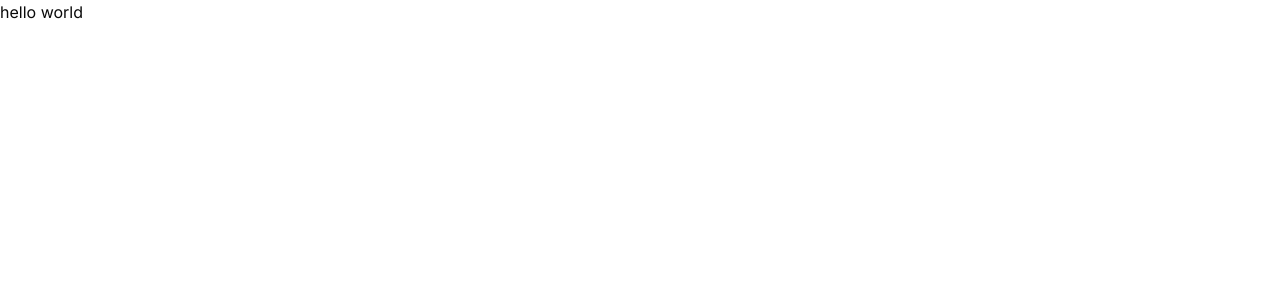
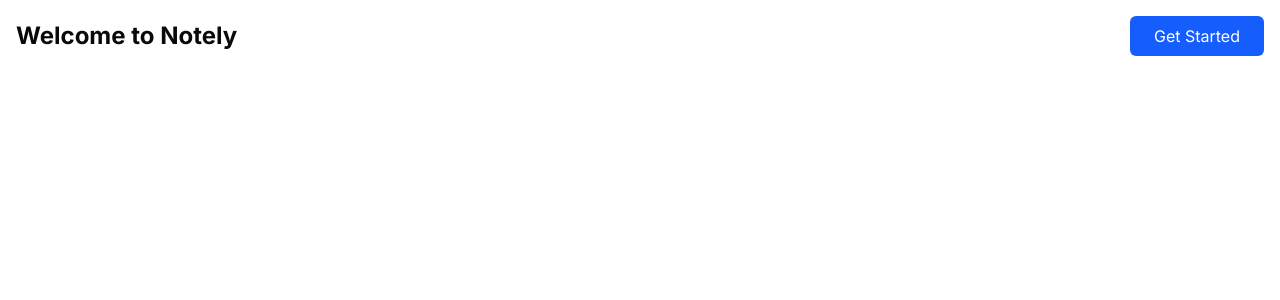
Before and after one commit to sneakyplum/notely, a Next.js app: page / in a window 1280 px wide. Shown: the top 300 px of the page. Built offline with nearby package versions, Linux system fonts and the light colour scheme.

Commit message:
implemented basic header with project name and a get started redirect button

```diff
--- a/src/app/(auth)/sign-in/page.tsx
+++ b/src/app/(auth)/sign-in/page.tsx
@@ -75,7 +75,7 @@ const { data, error } = await authClient.signIn.email({
         <input type="password" {...register("password")} className="border-2 border-gray-300 h-12 w-full rounded-sm pl-2 font-inter"/>
         <button type="submit" disabled={isSubmitting} className="font-inter text-2xl cursor-pointer p-3 w-full bg-blue-700 text-white rounded-sm mt-10">Sign In</button>
 
-        <p className="font-inter text-3sm mt-4">Don't have an account? <a href="/sign-up" className="text-blue-700">Sign Up</a></p>
+        <p className="font-inter text-3sm mt-4">Don't have an account? <a href="/sign-up" className="text-blue-700 hover:underline">Sign Up</a></p>
 
         <p className="mt-8">or</p>
 
--- a/src/app/(auth)/sign-up/page.tsx
+++ b/src/app/(auth)/sign-up/page.tsx
@@ -81,7 +81,7 @@ const SignUp = () => {
 
           <button type="submit" disabled={isSubmitting} className="font-inter text-2xl cursor-pointer p-3 w-full bg-blue-700 text-white rounded-sm mt-10">Sign Up</button>
 
-          <p className="font-inter text-3sm mt-4">Already have an account? <a href="/sign-in" className="text-blue-700">Sign In</a></p>
+          <p className="font-inter text-3sm mt-4">Already have an account? <a href="/sign-in" className="text-blue-700 hover:underline">Sign In</a></p>
 
         <p className="mt-8">or</p>
 
--- a/src/app/page.tsx
+++ b/src/app/page.tsx
@@ -3,9 +3,17 @@
 export default function Home() {
   return (
     <div >
-      <main >
-        <h1>hello world</h1>
-      </main>
+      <div>
+        <header className="p-4 flex flex-row w-full justify-between items-center">
+          <div>
+            <h1 className="text-2xl font-bold font-inter justify-between items-center">Welcome to Notely</h1>
+
+          </div>
+          <div className="flex flex-row  items-center bg-blue-600 text-l rounded-sm">
+            <a href="/sign-up" className="w-full h-full cursor-pointer p-2 pl-6 pr-6 text-white font-inter">Get Started</a>
+          </div>
+        </header>
+      </div>
     </div>
   );
 }
```
